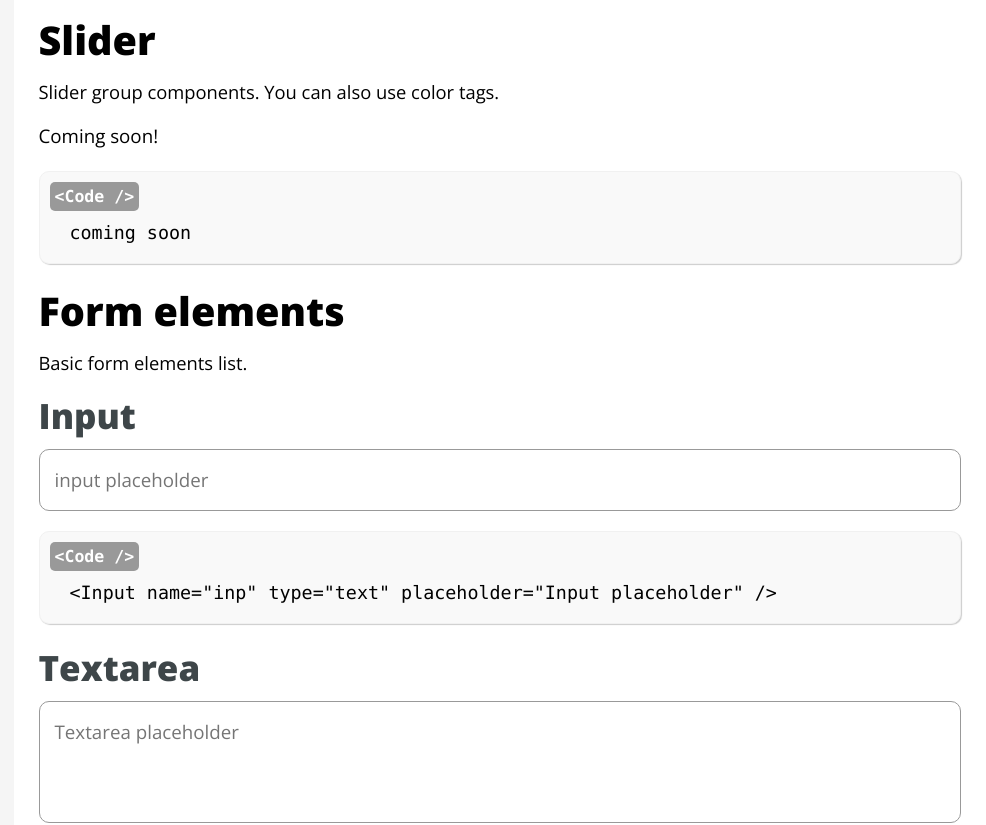
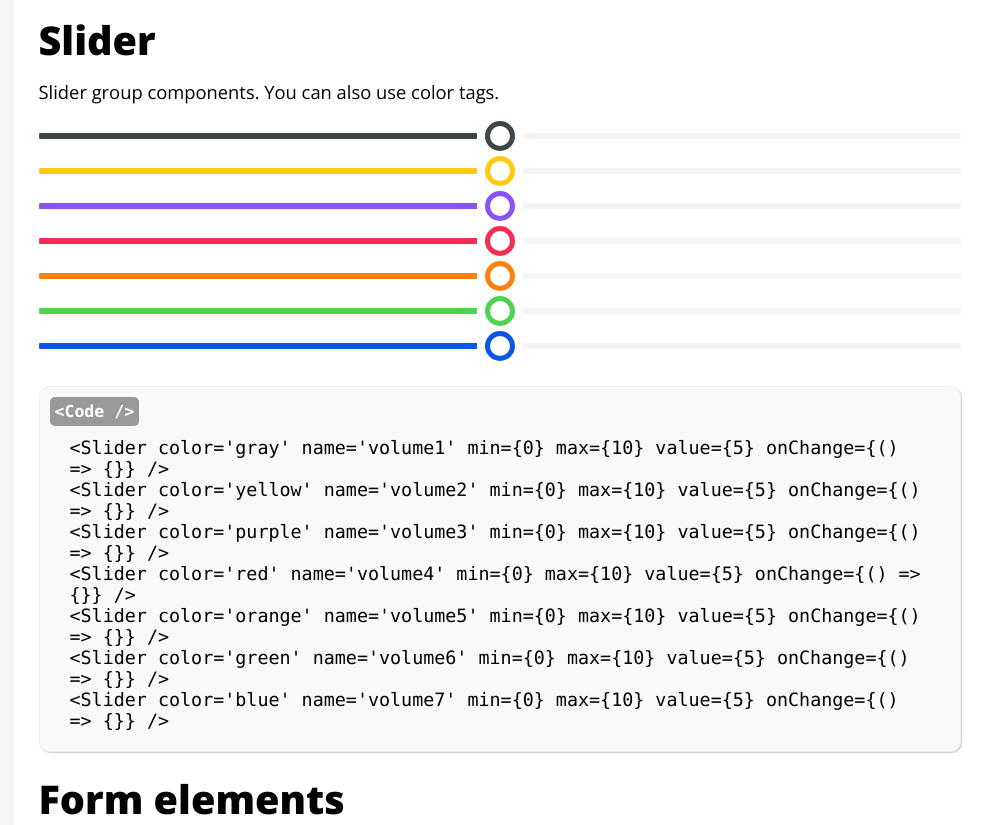
Before and after one commit to cenksari/react-ui-components, a React (Create React App) app: page / in a window 1280 px wide. Shown: the part 4840-5665 px from the top of the page, without its empty margins (294-1280 px from the left). Built offline with nearby package versions, Linux system fonts and the light colour scheme.

Commit message:
slider component

```diff
--- a/public/ui.css
+++ b/public/ui.css
@@ -1332,6 +1332,72 @@ button.disabled {
   background-color: var(--blue);
 }
 
+/* Sliders */
+input[type="range"] {
+  --g: 8px; /* gap */
+  --l: 5px; /* line thickness */
+  --s: 30px; /* thumb size */
+
+  width: 100%;
+  cursor: pointer;
+  height: var(--s);
+  overflow: hidden;
+  appearance :none;
+  background: none;
+  border-radius: 50em;
+}
+
+input[type="range"].gray {
+  --_c: var(--gray);
+}
+
+input[type="range"].yellow {
+  --_c: var(--yellow);
+}
+
+input[type="range"].purple {
+  --_c: var(--purple);
+}
+
+input[type="range"].red {
+  --_c: var(--red);
+}
+
+input[type="range"].orange {
+  --_c: var(--orange);
+}
+
+input[type="range"].green {
+  --_c: var(--green);
+}
+
+input[type="range"].blue {
+  --_c: var(--blue);
+}
+
+input[type="range"]:focus-visible,
+input[type="range"]:hover{
+  --p: 25%;
+}
+
+input[type="range"]:active,
+input[type="range"]:focus-visible{
+  --_b: var(--s)
+}
+
+input[type="range" i]::-webkit-slider-thumb{
+  transition: .3s;
+  aspect-ratio: 1;
+  height: var(--s);
+  appearance: none;
+  border-radius: 50em;
+  box-shadow: 0 0 0 var(--_b, var(--l)) inset var(--_c);
+  border-image: linear-gradient(
+    90deg,
+    var(--_c) 50%,
+    var(--light-gray) 0) 0 1/calc(50% - var(--l)/2) 100vw/0 calc(100vw + var(--g));
+}
+
 @media (max-width: 500px) {
   .card {
     width: 100%;
--- /dev/null
+++ b/src/components/Forms/Slider.js
@@ -0,0 +1,30 @@
+import { memo } from 'react';
+
+import PropTypes from 'prop-types';
+
+const Slider = memo(({ name, color, min, max, value, onChange }) => (
+  <input
+    type='range'
+    className={color}
+    name={name}
+    min={min}
+    max={max}
+    value={value}
+    onChange={onChange}
+  />
+));
+
+Slider.defaultProps = {
+  onChange: () => {},
+};
+
+Slider.propTypes = {
+  color: PropTypes.string.isRequired,
+  name: PropTypes.string.isRequired,
+  min: PropTypes.number.isRequired,
+  max: PropTypes.number.isRequired,
+  value: PropTypes.number.isRequired,
+  onChange: PropTypes.func,
+};
+
+export default Slider;
--- a/src/pages/Sliders.js
+++ b/src/pages/Sliders.js
@@ -1,10 +1,69 @@
+import { useState } from 'react';
+
 import Row from '../components/Containers/Row';
+import Slider from '../components/Forms/Slider';
 
-const Sliders = () => (
-  <Row className='margin-bottom'>
-    <p>Coming soon!</p>
-    <code>coming soon</code>
-  </Row>
-);
+const Sliders = () => {
+  const [value, setValue] = useState(5);
+
+  const handleChange = (e) => {
+    setValue(e.target.value);
+  };
+
+  return (
+    <Row className='margin-bottom'>
+      <Slider color='gray' name='volume1' min={0} max={10} value={value} onChange={handleChange} />
+      <Slider
+        color='yellow'
+        name='volume2'
+        min={0}
+        max={10}
+        value={value}
+        onChange={handleChange}
+      />
+      <Slider
+        color='purple'
+        name='volume3'
+        min={0}
+        max={10}
+        value={value}
+        onChange={handleChange}
+      />
+      <Slider color='red' name='volume4' min={0} max={10} value={value} onChange={handleChange} />
+      <Slider
+        color='orange'
+        name='volume5'
+        min={0}
+        max={10}
+        value={value}
+        onChange={handleChange}
+      />
+      <Slider color='green' name='volume6' min={0} max={10} value={value} onChange={handleChange} />
+      <Slider color='blue' name='volume7' min={0} max={10} value={value} onChange={handleChange} />
+      <code>
+        &lt;Slider color=&apos;gray&apos; name=&apos;volume1&apos; min={'{0}'} max={'{10}'} value=
+        {'{5}'} onChange={'{() => {}}'} /&gt;
+        <br />
+        &lt;Slider color=&apos;yellow&apos; name=&apos;volume2&apos; min={'{0}'} max={'{10}'} value=
+        {'{5}'} onChange={'{() => {}}'} /&gt;
+        <br />
+        &lt;Slider color=&apos;purple&apos; name=&apos;volume3&apos; min={'{0}'} max={'{10}'} value=
+        {'{5}'} onChange={'{() => {}}'} /&gt;
+        <br />
+        &lt;Slider color=&apos;red&apos; name=&apos;volume4&apos; min={'{0}'} max={'{10}'} value=
+        {'{5}'} onChange={'{() => {}}'} /&gt;
+        <br />
+        &lt;Slider color=&apos;orange&apos; name=&apos;volume5&apos; min={'{0}'} max={'{10}'} value=
+        {'{5}'} onChange={'{() => {}}'} /&gt;
+        <br />
+        &lt;Slider color=&apos;green&apos; name=&apos;volume6&apos; min={'{0}'} max={'{10}'} value=
+        {'{5}'} onChange={'{() => {}}'} /&gt;
+        <br />
+        &lt;Slider color=&apos;blue&apos; name=&apos;volume7&apos; min={'{0}'} max={'{10}'} value=
+        {'{5}'} onChange={'{() => {}}'} /&gt;
+      </code>
+    </Row>
+  );
+};
 
 export default Sliders;
```
Also changed, not shown: src/components/Elements/Slider.js (deleted, +0 -13 lines).
